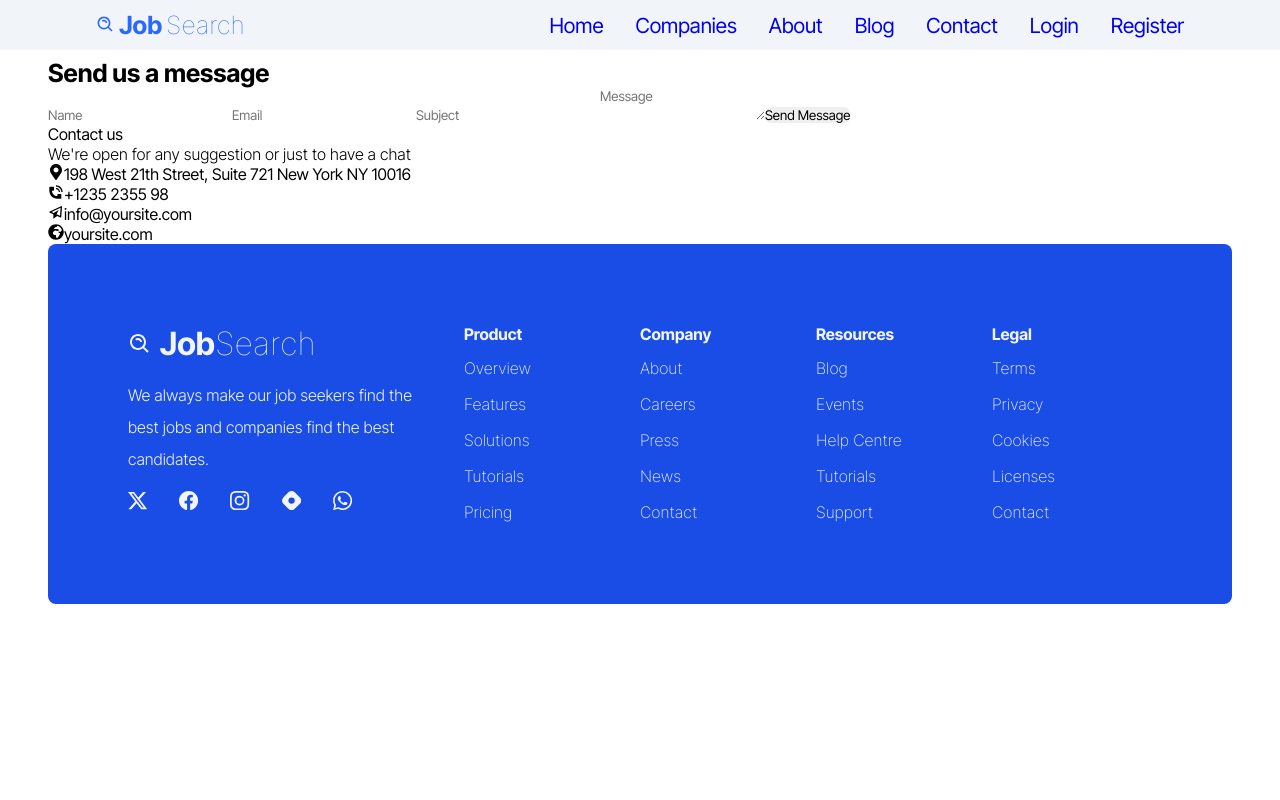
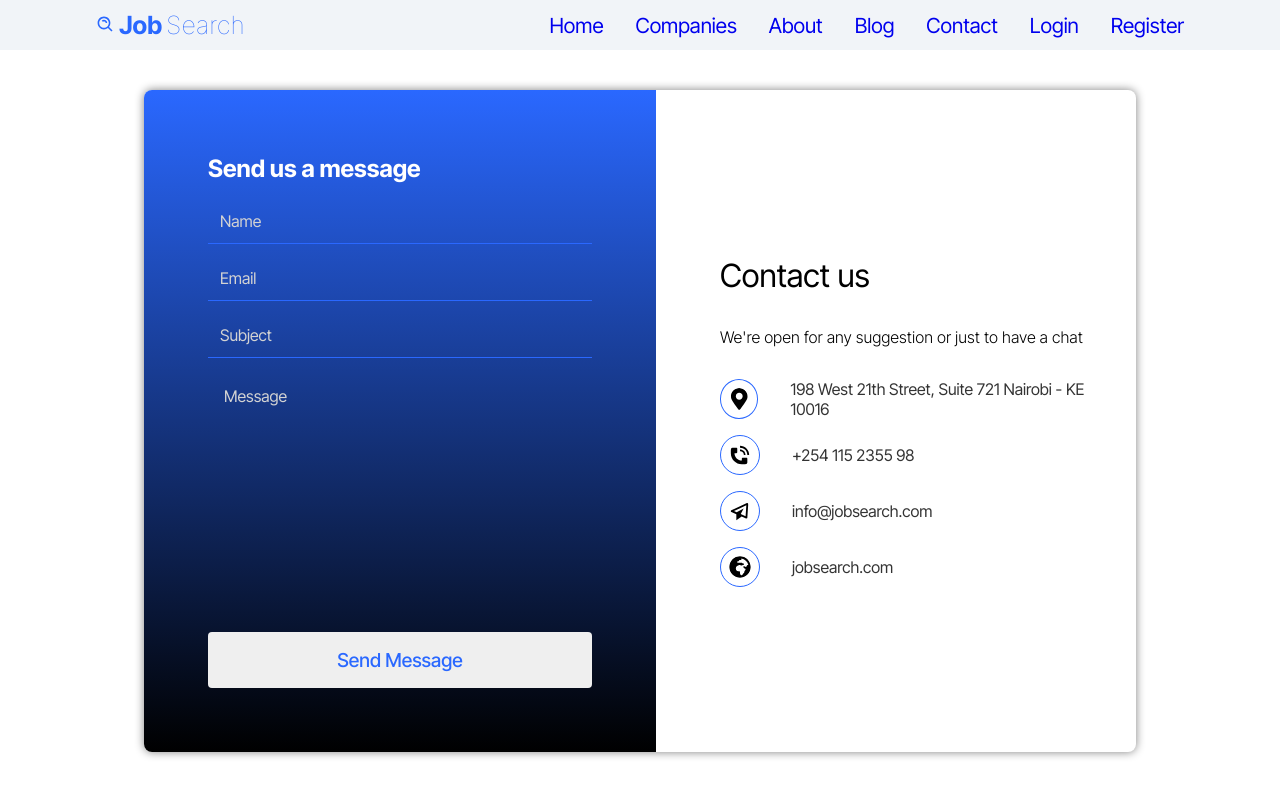
Before and after one commit to octocatblain/codsoft, a React (Create React App) app in the folder jobsearch/: page /contact in a window 1280 px wide. Shown: the top 800 px of the page. Built offline with nearby package versions, Linux system fonts and the light colour scheme.

Commit message:
feat: add contact card

```diff
--- a/jobsearch/src/Pages/Contact/Contact.css
+++ b/jobsearch/src/Pages/Contact/Contact.css
@@ -0,0 +1,116 @@
+.contact {
+    padding-inline: 6rem;
+    padding-block: 2rem;
+}
+
+.contact_section {
+    display: flex;
+    justify-content: space-evenly;
+    place-items: center;
+    gap: 2rem;
+    box-shadow: 0 0 10px gray;
+    border-radius: .5rem;
+
+
+    .contact_form {
+        padding: 4rem;
+        display: flex;
+        flex-direction: column;
+        gap: 1rem;
+        flex: 6;
+        background: linear-gradient(to bottom, var(--secondary-clr-midblue), black);
+        border-bottom-left-radius: inherit;
+        border-top-left-radius: inherit;
+
+        >.title {
+            font-size: 1.5rem;
+            color: white;
+        }
+
+        >.form {
+            display: flex;
+            flex-direction: column;
+            gap: .75rem;
+
+            >input,
+            >textarea {
+                /* width: 300px; */
+                background: transparent;
+                padding: .75rem;
+                font-size: 1rem;
+                border-bottom: 1px solid var(--secondary-clr-midblue);
+                color: black;
+            }
+
+            >textarea {
+                height: 250px;
+                padding: 1rem;
+                color: white;
+                overflow: scroll;
+                resize: none;
+                border: none;
+                scrollbar-track-color: none;
+            }
+
+            >input::placeholder,
+            >textarea::placeholder {
+                color: lightgray;
+            }
+
+            .contact_submit {
+                padding: 1rem;
+                border-radius: .25rem;
+                color: var(--secondary-clr-midblue);
+                border: var(--secondary-clr-midblue);
+                font-size: 1.2rem;
+                font-weight: 500;
+            }
+        }
+    }
+
+    .contact_info {
+        flex: 6;
+        padding: 2rem;
+        gap: 2rem;
+        display: flex;
+        justify-content: flex-start;
+        flex-direction: column;
+
+        .contact_info_title {
+            font-size: 2rem;
+        }
+
+        >.text {
+            font-size: 1rem;
+        }
+
+        .contact_info_content {
+            display: flex;
+            flex-direction: column;
+
+            gap: 1rem;
+
+            .info-item {
+                display: flex;
+                gap: 2rem;
+                align-items: center;
+
+                >.icon {
+                    /* padding: 1rem; */
+                    /* font-size: 2rem; */
+                    width: 2.5rem;
+                    height: 2.5rem;
+                    padding: .5rem;
+                    background: transparent;
+                    color: black;
+                    border-radius: 50%;
+                    border: 1px solid var(--secondary-clr-midblue);
+                }
+
+                >span{
+                    color: rgb(0, 0, 0, 0.8);
+                }
+            }
+        }
+    }
+}
--- a/jobsearch/src/Pages/Contact/Contact.jsx
+++ b/jobsearch/src/Pages/Contact/Contact.jsx
@@ -1,4 +1,4 @@
-import React from 'react'
+import "./Contact.css"
 import Layout from '../../Layout/Layout'
 import { FaMapMarkerAlt, FaGlobeAfrica } from 'react-icons/fa';
 import { BiPaperPlane } from "react-icons/bi"
@@ -8,6 +8,7 @@ const Contact = () => {
   return (
     <Layout>
 
+      <div className="contact">
         <div className="contact_section">
           <div className="contact_form">
             <h3 className="title">Send us a message</h3>
@@ -25,26 +26,33 @@ const Contact = () => {
             <p className="text">We're open for any suggestion or just to have a chat</p>
             <div className="contact_info_content">
               <div className="info-item">
-              <FaMapMarkerAlt />
-              <span>198 West 21th Street, Suite 721 New York NY 10016</span>
+                <FaMapMarkerAlt className="icon" />
+                <span>198 West 21th Street, Suite 721 Nairobi - KE 10016</span>
               </div>
               <div className="info-item">
-              <CgPhone />
-              <span>+1235 2355 98</span>
+                <CgPhone className="icon" />
+                <span>+254 115 2355 98</span>
               </div>
               <div className="info-item">
-              <BiPaperPlane />
-              <span>info@yoursite.com</span>
+                <BiPaperPlane className="icon" />
+                <span>info@jobsearch.com</span>
               </div>
               <div className="info-item">
-              <FaGlobeAfrica />
-              <span>yoursite.com</span>
+                <FaGlobeAfrica className="icon" />
+                <span>jobsearch.com</span>
               </div>
             </div>
           </div>
 
         </div>
 
+        <div className="contact map">
+
+        </div>
+      </div>
+
+
+
     </Layout>
   )
 }
```
Lines whose indentation alone changed are shown as unchanged.
